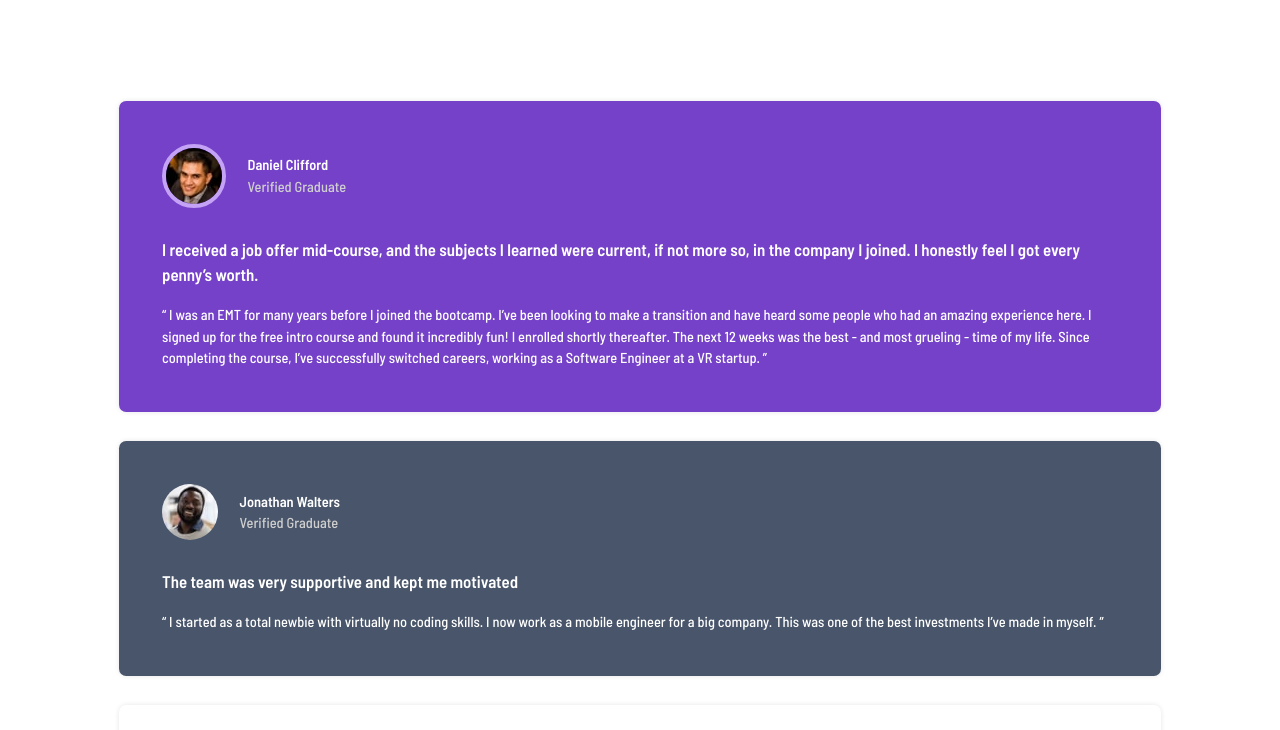
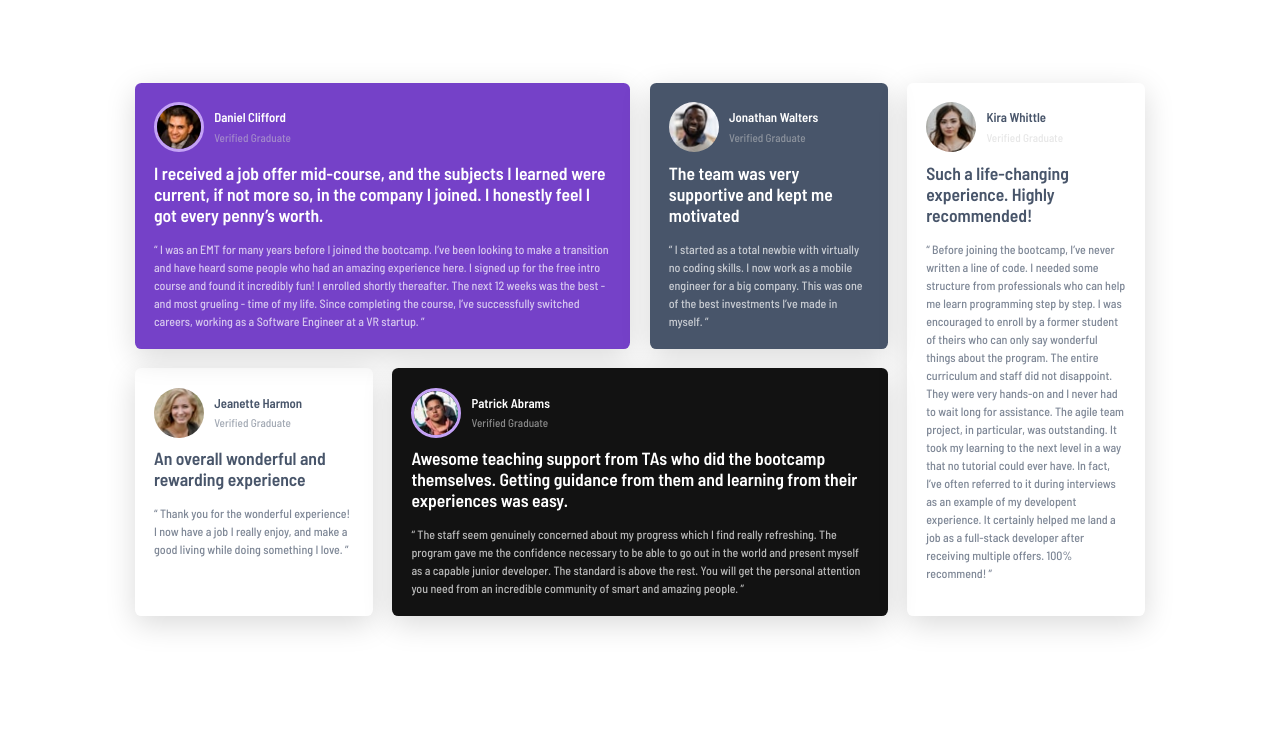
Before and after one commit to ebruukolak/fm-testimonials-grid-section, a plain HTML site: page index.html in a window 1280 px wide. Shown: the top 730 px of the page. Drawn offline with Linux system fonts and the light colour scheme.

Commit message:
add media query for different screen sizes

```diff
--- a/style.css
+++ b/style.css
@@ -21,97 +21,143 @@
 
 body {
   font-family: "Barlow Semi Condensed", sans-serif;
-  font-size: 0.9rem;
-  line-height: 1.5;
+  font-size: 0.8rem;
+  line-height: 1.4;
 }
 
 .container {
-  width: 100%;
+  width: 90%;
   max-width: 1100px;
   min-height: 100vh;
   background-color: var(--white);
-  margin: 5em auto;
-  overflow: hidden;
+  margin: 3em auto;
+  padding: 1.5em;
 }
 
 .section {
   display: grid;
   grid-template-columns: 100%;
   padding: 2em;
-  gap: 2em;
+  gap: 1.2em;
 }
 
 .cards {
   display: flex;
   flex-direction: column;
-  padding: 2em;
-  box-shadow: 0 0 5px rgba(0, 0, 0, 0.1);
+  padding: 1.5em;
+  box-shadow: 0 8px 30px rgba(0, 0, 0, 0.15);
   border-radius: 0.5em;
+  overflow: hidden;
 }
 
 .cards-profile {
   display: flex;
   align-items: center;
   justify-content: flex-start;
-  padding: 1em;
-   flex-shrink: 0;
+  margin-bottom: 0.8em;
+  flex-shrink: 0;
 }
 
 .cards__img {
-  object-fit: contain;
-  border-radius: 500px;
-  margin-right: 1.5em;
+  width: 50px;
+  height: 50px;
+  object-fit: cover;
+  border-radius: 50%;
+  margin-right: 0.8em;
   flex-shrink: 0;
 }
 
-.cards-content {
-  padding: 1em;
-   flex: 1;
+.cards__profile-name {
+  font-weight: 600;
+  margin-bottom: 0.2em;
 }
 
-.cards__profile-name,
-.cards__title {
-  font-weight: 600;
+.cards__profile-status {
+  font-weight: 500;
+  font-size: 0.7rem;
+  opacity: 0.5;
 }
 
 .cards__title {
-  margin-bottom: 1em;
+  font-weight: 600;
+  font-size: 1.1rem;
+  line-height: 1.2;
+  margin-bottom: 0.8em;
 }
 
-.cards__subtitle,
-.cards__profile-status {
+.cards__subtitle {
   font-weight: 500;
+  font-size: 0.75rem;
+  line-height: 1.5;
+  opacity: 0.7;
 }
 
 .card1 {
   background-color: var(--purple500);
   color: var(--white);
-
 }
 
-.card2{
+.card2 {
   background-color: var(--grey500);
   color: var(--white);
 }
 
 .card3,
-.card5{
+.card5 {
   color: var(--grey500);
 }
 
-.card4{
+.card4 {
   background-color: var(--black);
   color: var(--white);
 }
 
-
 .card1 .cards__profile-status,
 .card2 .cards__profile-status,
-.card5 .cards__profile-status{
+.card5 .cards__profile-status {
   color: var(--grey200);
 }
 
 .card1 .cards__img,
-.card4 .cards__img{
-border: 0.3em solid var(--purple300);
+.card4 .cards__img {
+  border: 0.3em solid var(--purple300);
 }
+
+@media (min-width: 45em) {
+  .section {
+    grid-template-columns: repeat(4, 1fr);
+    grid-template-rows: auto auto;
+    gap: 1.5em;
+  }
+  .card1 {
+    grid-column: 1/ 3;
+    grid-row: 1/2;
+  }
+
+  .card2 {
+    grid-column: 3 / 4;
+    grid-row: 1 / 2;
+  }
+
+  .card5 {
+    grid-column: 4 /5;
+    grid-row: 1 / 3;
+  }
+
+  .card3 {
+    grid-column: 1 / 2;
+    grid-row: 2 / 3;
+  }
+
+  .card4 {
+    grid-column: 2 / 4;
+    grid-row: 2 / 3;
+  }
+}
+
+@media (min-width: 32em) and (max-width: 44.9em) {
+  .section {
+    grid-template-columns: repeat(2, 1fr);
+    gap: 1.5em;
+  }
+}
```
